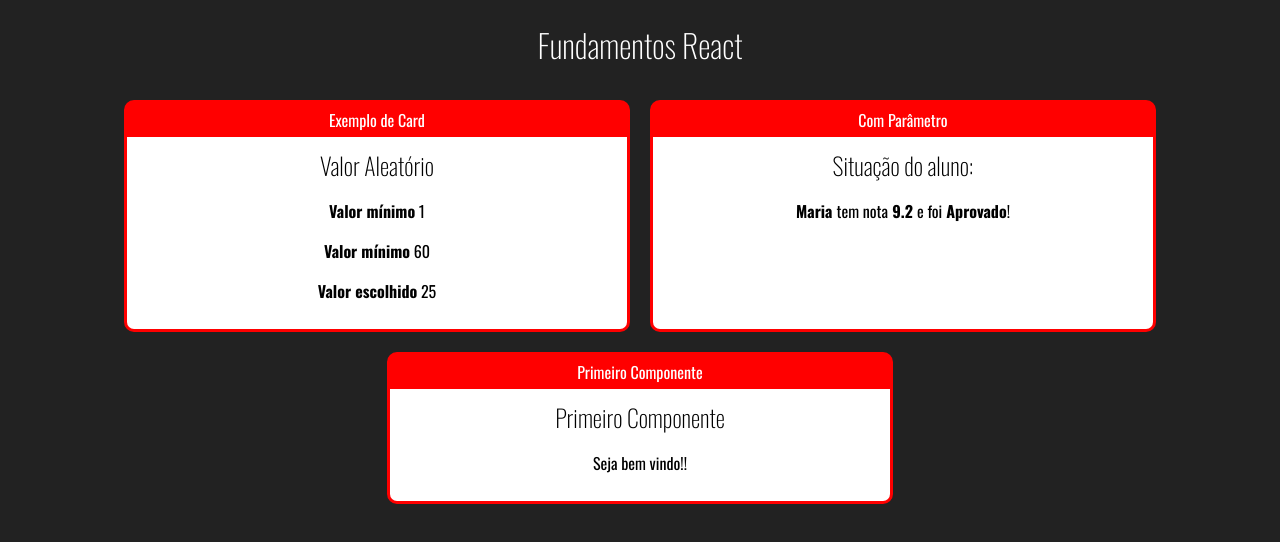
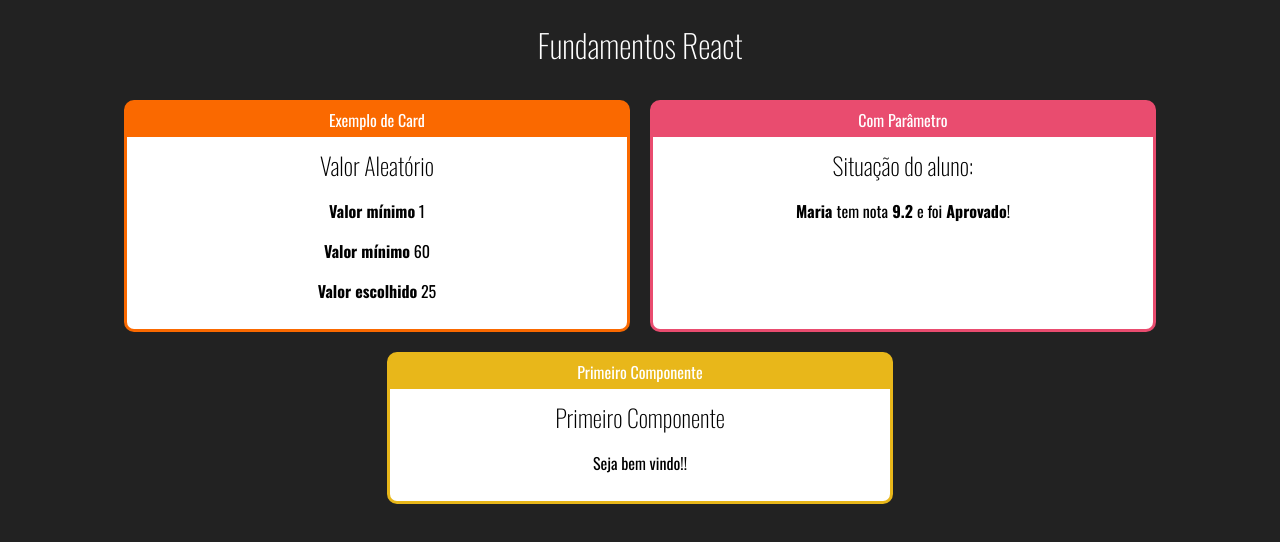
Before and after one commit to Raylannal/demo-react, a React (Create React App) app: page / in a window 1280 px wide. Shown: the top 542 px of the page. Built offline with nearby package versions, Linux system fonts and the light colour scheme.

Commit message:
feat: :sparkles: card colors

```diff
--- a/src/App.jsx
+++ b/src/App.jsx
@@ -1,5 +1,5 @@
 /* eslint-disable import/no-anonymous-default-export */
-import "./App.css"
+import "./App.css";
 import React from "react";
 
 import Card from "./components/layout/Card";
@@ -11,11 +11,11 @@
   <div className="App">
     <h1>Fundamentos React</h1>
     <div className="Cards">
-      <Card titulo="Exemplo de Card">
+      <Card titulo="Exemplo de Card" color="#FA6900">
         <Aleatorio min={1} max={60}></Aleatorio>
       </Card>
 
-      <Card titulo="Com Parâmetro">
+      <Card titulo="Com Parâmetro" color="#E94C6F">
         <ComParametro
           titulo="Situação do aluno:"
           aluno="Maria"
@@ -23,7 +23,7 @@
         ></ComParametro>
       </Card>
 
-      <Card titulo="Primeiro Componente">
+      <Card titulo="Primeiro Componente" color="#E8B71A">
         <Primeiro></Primeiro>
       </Card>
     </div>
--- a/src/components/layout/Card.css
+++ b/src/components/layout/Card.css
@@ -1,6 +1,5 @@
 .Card {
-  background-color: red;
-  border: 3px solid red;
+  border: 3px solid;
   border-radius: 10px;
   overflow: hidden;
   margin: 10px;
--- a/src/components/layout/Card.jsx
+++ b/src/components/layout/Card.jsx
@@ -3,8 +3,12 @@
 import "./Card.css";
 
 export default (props) => {
+  const cardStyle = {
+    backgroundColor: props.color || "#F00",
+    borderColor: props.color || "#F00",
+  };
   return (
-    <div className="Card">
+    <div className="Card" style={cardStyle}>
       <div className="Title">{props.titulo}</div>
       <div className="Content">{props.children}</div>
     </div>
```
